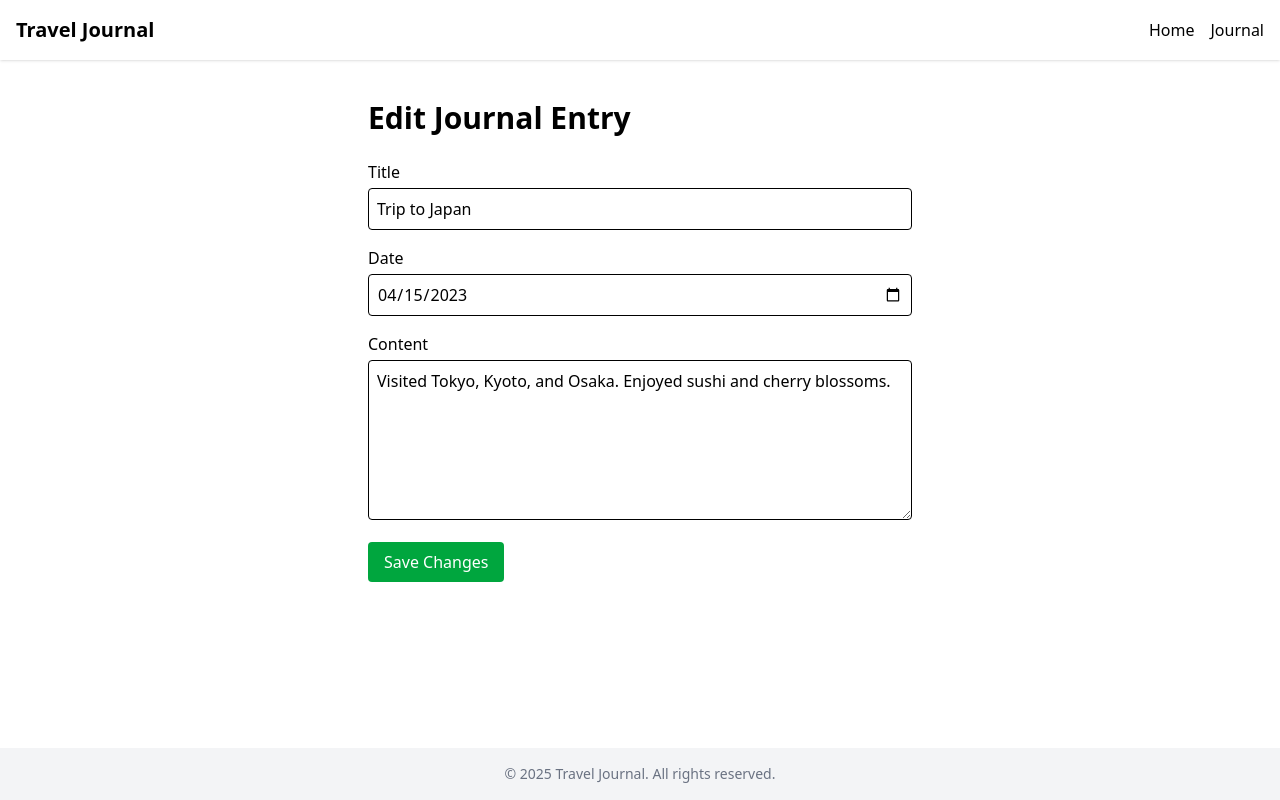
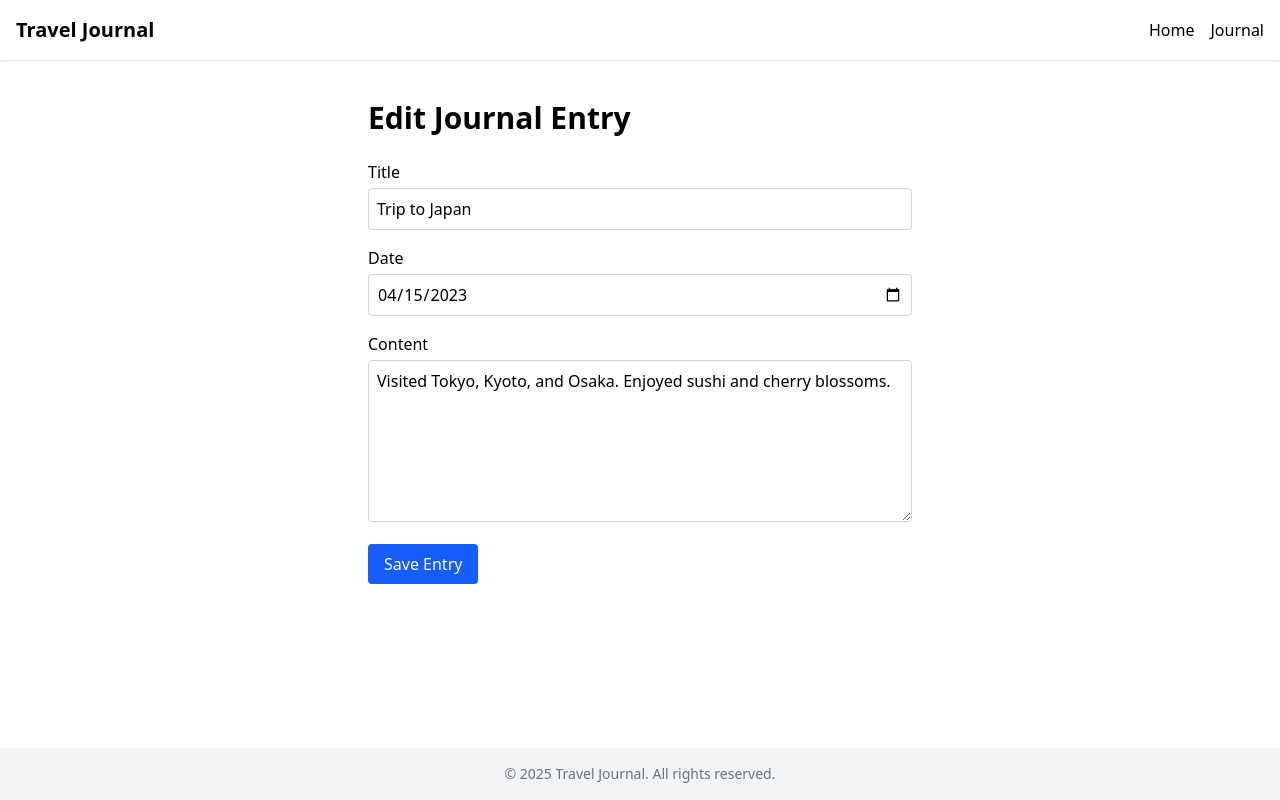
Before and after one commit to anushan78/travel-journal, a Next.js app: page /journal/1/edit in a window 1280 px wide. Built offline with nearby package versions, Linux system fonts and the light colour scheme.

Commit message:
Added entry card client component

```diff
--- a/src/app/journal/[id]/edit/page.tsx
+++ b/src/app/journal/[id]/edit/page.tsx
@@ -1,6 +1,7 @@
 import { redirect } from "next/navigation";
-import { journals, JournalEntry } from "../../data";
+import { journals } from "../../data";
 import { notFound } from "next/navigation";
+import EntryCard from "@/components/journal/EntryCard";
 
 interface EditJournalPageProps {
   params: Promise<{
@@ -37,51 +38,7 @@ export default async function EditJournal({ params }: EditJournalPageProps) {
   return (
     <main className="p-4 max-w-xl mx-auto">
       <h1 className="text-3xl font-bold mb-6">Edit Journal Entry</h1>
-      <form action={updateJournal} className="space-y-4">
-        <div>
-          <input type="hidden" name="id" value={journalId} />
-          <label className="block mb-1 font-medium" htmlFor="title">
-            Title
-          </label>
-          <input
-            type="text"
-            name="title"
-            defaultValue={journal.title}
-            className="w-full border p-2 rounded"
-            required
-          />
-        </div>
-        <div>
-          <label className="block mb-1 font-medium" htmlFor="date">
-            Date
-          </label>
-          <input
-            type="date"
-            name="date"
-            defaultValue={journal.date}
-            className="w-full border p-2 rounded"
-            required
-          />
-        </div>
-        <div>
-          <label className="block mb-1 font-medium" htmlFor="content">
-            Content
-          </label>
-          <textarea
-            name="content"
-            rows={6}
-            defaultValue={journal.content}
-            className="w-full border p-2 rounded h-40"
-            required
-          ></textarea>
-        </div>
-        <button
-          type="submit"
-          className="bg-green-600 text-white px-4 py-2 rounded hover:bg-green-700 transition"
-        >
-          Save Changes
-        </button>
-      </form>
+      <EntryCard initialData={journal} action={updateJournal} />
     </main>
   );
 }
--- a/src/app/journal/new/page.tsx
+++ b/src/app/journal/new/page.tsx
@@ -1,5 +1,6 @@
 import { redirect } from "next/navigation";
 import { JournalEntry, journals } from "../data";
+import EntryCard from "@/components/journal/EntryCard";
 
 async function createJournalEntry(formData: FormData) {
   "use server"; //Required for server actions
@@ -25,50 +26,7 @@ export default function NewJournalPage() {
   return (
     <main className="p-6 bg-white rounded shadow">
       <h1>Add New Journal Entry</h1>
-      <form action={createJournalEntry} className="space-y-4 mt-4">
-        <div>
-          <label className="block mb-1 font-medium" htmlFor="title">
-            Title
-          </label>
-          <input
-            type="text"
-            id="title"
-            name="title"
-            className="w-full border border-gray-300 p-2 rounded"
-            required
-          />
-        </div>
-        <div>
-          <label className="block mb-1 font-medium" htmlFor="date">
-            Date
-          </label>
-          <input
-            type="date"
-            id="date"
-            name="date"
-            className="w-full border border-gray-300 p-2 rounded"
-            required
-          />
-        </div>
-        <div>
-          <label className="block mb-1 font-medium" htmlFor="content">
-            Content
-          </label>
-          <textarea
-            id="content"
-            name="content"
-            rows={5}
-            className="w-full border border-gray-300 p-2 rounded"
-            required
-          ></textarea>
-        </div>
-        <button
-          type="submit"
-          className="bg-blue-600 text-white px-4 py-2 rounded hover:bg-blue-700"
-        >
-          Add Entry
-        </button>
-      </form>
+      <EntryCard action={createJournalEntry} />
     </main>
   );
 }
--- /dev/null
+++ b/src/components/journal/DeleteJournalButton.tsx
@@ -0,0 +1,30 @@
+"use client";
+
+import { useState } from "react";
+
+interface DeleteJournalButtonProps {
+  onDelete: () => Promise<void>;
+}
+
+export default function DeleteJournalButton({
+  onDelete,
+}: DeleteJournalButtonProps) {
+  const [isDeleting, setIsDeleting] = useState(false);
+
+  const handleClick = () => {
+    if (confirm("Are you sure you want to delete this journal entry?")) {
+      setIsDeleting(true);
+      onDelete().finally(() => setIsDeleting(false));
+    }
+  };
+
+  return (
+    <button
+      onClick={handleClick}
+      className="px-4 py-2 bg-red-600 text-white rounded hover:bg-red-700 transition"
+      disabled={isDeleting}
+    >
+      {isDeleting ? "Deleting....." : "Delete Journal"}
+    </button>
+  );
+}
--- /dev/null
+++ b/src/components/journal/EntryCard.tsx
@@ -0,0 +1,73 @@
+"use client";
+
+import { useState, FormEvent, useTransition } from "react";
+
+interface EntryCardProps {
+  action: (formData: FormData) => Promise<void>;
+  initialData?: {
+    title: string;
+    date: string;
+    content: string;
+  };
+}
+
+export default function EntryCard({ action, initialData }: EntryCardProps) {
+  const [isPending, startTransition] = useTransition();
+  const handleSubmit = (e: FormEvent<HTMLFormElement>) => {
+    e.preventDefault();
+    const formData = new FormData(e.currentTarget);
+    startTransition(() => {
+      action(formData);
+    });
+  };
+
+  return (
+    <form onSubmit={handleSubmit} className="space-y-4">
+      <div>
+        <label className="block mb-1 font-medium" htmlFor="title">
+          Title
+        </label>
+        <input
+          type="text"
+          id="title"
+          name="title"
+          defaultValue={initialData?.title || ""}
+          className="w-full border border-gray-300 p-2 rounded"
+          required
+        />
+      </div>
+      <div>
+        <label className="block mb-1 font-medium" htmlFor="date">
+          Date
+        </label>
+        <input
+          type="date"
+          id="date"
+          name="date"
+          defaultValue={initialData?.date || ""}
+          className="w-full border border-gray-300 p-2 rounded"
+          required
+        />
+      </div>
+      <div>
+        <label className="block mb-1 font-medium" htmlFor="content">
+          Content
+        </label>
+        <textarea
+          name="content"
+          rows={6}
+          defaultValue={initialData?.content || ""}
+          className="w-full border border-gray-300 p-2 rounded"
+          required
+        />
+      </div>
+      <button
+        type="submit"
+        disabled={isPending}
+        className="px-4 py-2 bg-blue-600 text-white rounded hover:bg-blue-700 transition disabled:opacity-50"
+      >
+        {isPending ? "Saving..." : "Save Entry"}
+      </button>
+    </form>
+  );
+}
```
Also changed, not shown: src/components/EntryCard.tsx (deleted).
